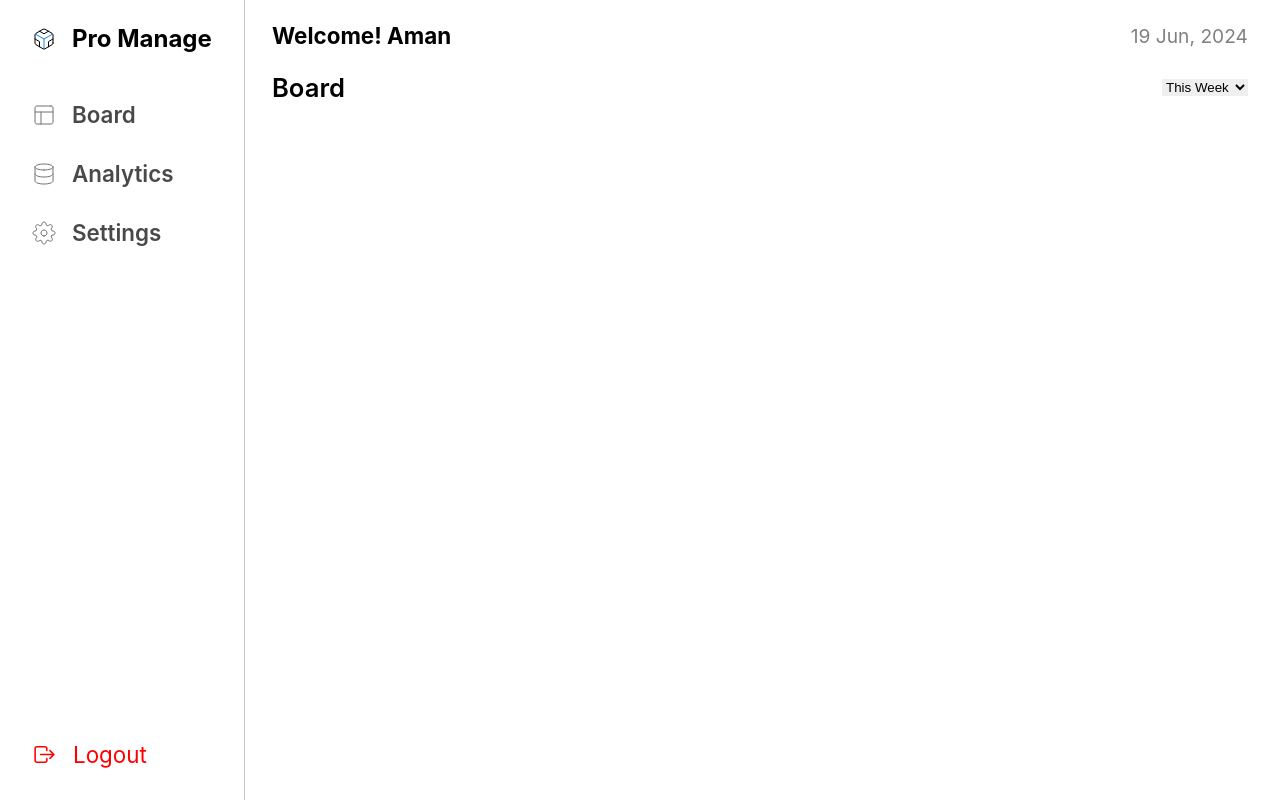
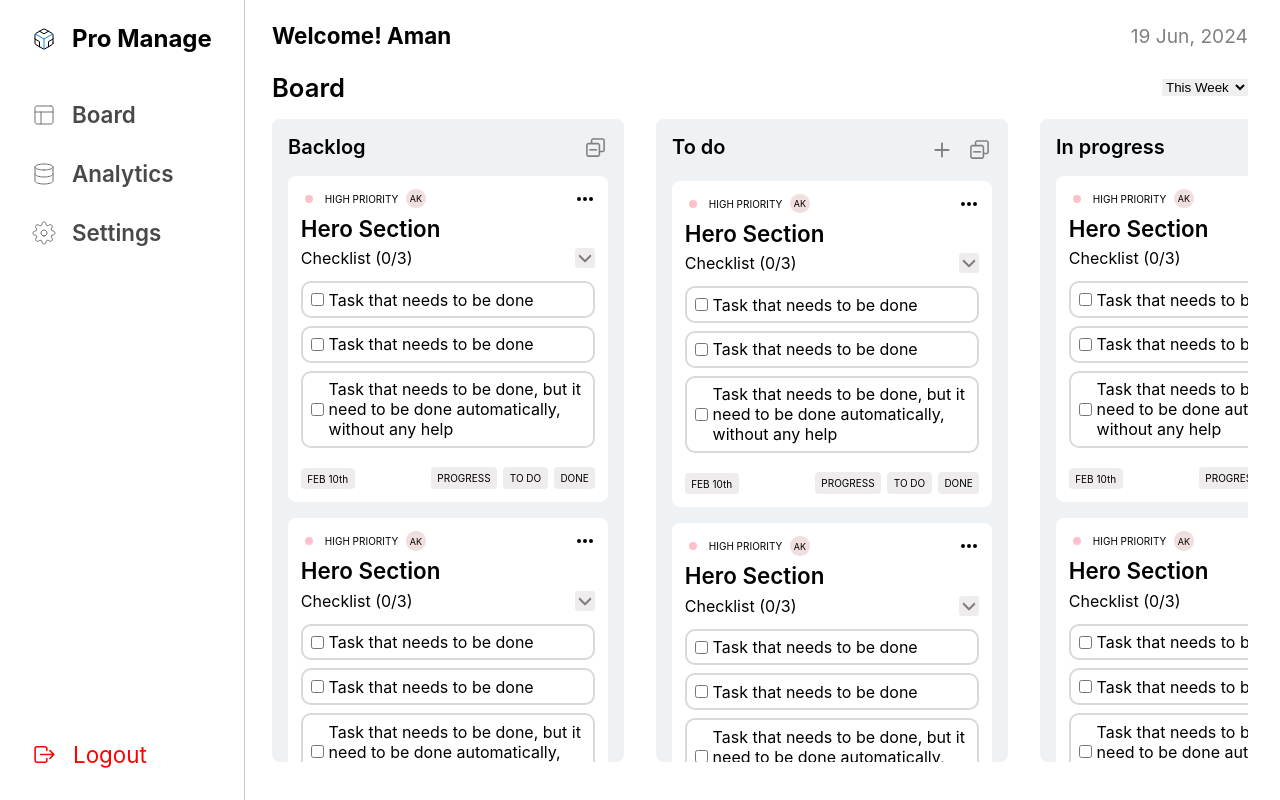
Before and after one commit to AmanGarg0303/pro-manage, a React (Create React App) app in the folder frontend/: page / in a window 1280 px wide. Built offline with nearby package versions, Linux system fonts and the light colour scheme.

Commit message:
cards and tasks

```diff
--- a/frontend/src/App.js
+++ b/frontend/src/App.js
@@ -31,7 +31,7 @@ function App() {
         >
           <Sidebar />
         </div>
-        <div style={{ flex: 5, marginLeft: "15rem" }}>
+        <div style={{ flex: 5, marginLeft: "15rem", overflow: "hidden" }}>
           <Outlet />
         </div>
       </div>
@@ -60,7 +60,9 @@ function App() {
                 >
                   <Sidebar />
                 </div>
-                <div style={{ flex: 5, marginLeft: "15rem" }}>
+                <div
+                  style={{ flex: 5, marginLeft: "15rem", overflow: "hidden" }}
+                >
                   <Dashboard />
                 </div>
               </div>
--- /dev/null
+++ b/frontend/src/components/card/Card.jsx
@@ -0,0 +1,28 @@
+import React from "react";
+import styles from "./card.module.css";
+import { VscCollapseAll } from "react-icons/vsc";
+import { IoIosAdd } from "react-icons/io";
+import { Task } from "../task/Task";
+
+export const Card = ({ name }) => {
+  return (
+    <div className={styles.singleCard}>
+      <div className={styles.mainTitle}>
+        <h2 className={styles.title}>{name}</h2>
+        <div style={{ display: "flex", alignItems: "center", gap: "0 0.6rem" }}>
+          {name === "To do" && (
+            <IoIosAdd size={30} fill="gray" className={styles.icon} />
+          )}
+          <VscCollapseAll size={25} fill="gray" className={styles.icon} />
+        </div>
+      </div>
+
+      <Task />
+      <Task />
+      <Task />
+      <Task />
+      <Task />
+      <Task />
+    </div>
+  );
+};
--- /dev/null
+++ b/frontend/src/components/card/card.module.css
@@ -0,0 +1,41 @@
+.singleCard {
+  width: 22rem;
+  background-color: var(--bg-gray);
+  padding: 1rem;
+  border-radius: 8px;
+  height: calc(100vh - 64px - 5.8rem);
+  margin: 1rem 0 1rem 0;
+  overflow-y: auto;
+
+  .mainTitle {
+    display: flex;
+    justify-content: space-between;
+
+    .title {
+      font-size: 20px;
+      font-weight: 600;
+    }
+
+    .icon {
+      cursor: pointer;
+    }
+  }
+}
+
+.singleCard::-webkit-scrollbar {
+  width: 10px;
+}
+
+.singleCard::-webkit-scrollbar-track {
+  background: #f1f1f1;
+  border-radius: 10px;
+}
+
+.singleCard::-webkit-scrollbar-thumb {
+  background: #9cb7c5;
+  border-radius: 10px;
+}
+
+.singleCard::-webkit-scrollbar-thumb:hover {
+  background: #555;
+}
--- /dev/null
+++ b/frontend/src/components/cards/Cards.jsx
@@ -0,0 +1,14 @@
+import React from "react";
+import styles from "./cards.module.css";
+import { Card } from "../card/Card";
+
+export const Cards = () => {
+  return (
+    <div>
+      <Card />
+      <Card />
+      <Card />
+      <Card />
+    </div>
+  );
+};
--- /dev/null
+++ b/frontend/src/components/task/Task.jsx
@@ -0,0 +1,64 @@
+import React from "react";
+import styles from "./task.module.css";
+import { GoDotFill } from "react-icons/go";
+import { HiDotsHorizontal } from "react-icons/hi";
+import { FaAngleDown } from "react-icons/fa6";
+import { FaAngleUp } from "react-icons/fa6";
+
+export const Task = () => {
+  return (
+    <div className={styles.singleTask}>
+      <div className={styles.topbar}>
+        <div className={styles.taskPriority}>
+          <GoDotFill fill="pink" />
+          <p className={styles.priority}>HIGH PRIORITY</p>
+          <p className={styles.assignedTo}>AK</p>
+        </div>
+
+        <HiDotsHorizontal size={20} />
+      </div>
+
+      <div className={styles.header}>
+        <h1 className={styles.taskName}>Hero Section</h1>
+
+        <div className={styles.checklistArea}>
+          <p>Checklist (0/3)</p>
+
+          <FaAngleDown size={20} className={styles.dropdownUpIcon} />
+        </div>
+      </div>
+
+      <div className={styles.allInputs}>
+        <div className={styles.singleInput}>
+          <input type="checkbox" />
+          <p className={styles.taskContent}>Task that needs to be done</p>
+        </div>
+
+        <div className={styles.singleInput}>
+          <input type="checkbox" />
+          <p className={styles.taskContent}>Task that needs to be done</p>
+        </div>
+
+        <div className={styles.singleInput}>
+          <input type="checkbox" />
+          <p className={styles.taskContent}>
+            Task that needs to be done, but it need to be done automatically,
+            without any help
+          </p>
+        </div>
+      </div>
+
+      <div className={styles.bottomBar}>
+        <div>
+          <button className={styles.btns}>FEB 10th</button>
+        </div>
+
+        <div className={styles.btnsContainer}>
+          <button className={styles.btns}>PROGRESS</button>
+          <button className={styles.btns}>TO DO</button>
+          <button className={styles.btns}>DONE</button>
+        </div>
+      </div>
+    </div>
+  );
+};
--- /dev/null
+++ b/frontend/src/components/task/task.module.css
@@ -0,0 +1,96 @@
+.singleTask {
+  padding: 0.8rem;
+  border-radius: 8px;
+  background-color: white;
+  margin: 1rem 0;
+
+  .topbar {
+    display: flex;
+    justify-content: space-between;
+
+    .taskPriority {
+      display: flex;
+      align-items: center;
+      gap: 0 0.5rem;
+
+      .priority {
+        font-size: 10px;
+      }
+
+      .assignedTo {
+        width: 1.2rem;
+        height: 1.2rem;
+        border-radius: 50%;
+        background-color: #f1dfdf;
+        font-size: 9px;
+        display: flex;
+        justify-content: center;
+        align-items: center;
+      }
+    }
+  }
+
+  .header {
+    margin-top: 0.4rem;
+
+    .taskName {
+      font-size: 1.4rem;
+      font-weight: 600;
+    }
+
+    .checklistArea {
+      margin-top: 0.4rem;
+      display: flex;
+      justify-content: space-between;
+      align-items: center;
+
+      .dropdownUpIcon {
+        color: gray;
+        background-color: #eeecec;
+        padding: 0.1rem;
+        border-radius: 3px;
+        cursor: pointer;
+      }
+    }
+  }
+
+  .allInputs {
+    margin-top: 0.8rem;
+    display: flex;
+    flex-direction: column;
+    gap: 0.5rem 0;
+
+    .singleInput {
+      display: flex;
+      align-items: center;
+      gap: 0 0.3rem;
+      border: 2px solid rgb(220, 216, 216);
+      border-radius: 10px;
+      padding: 0.4rem 0.5rem;
+
+      .taskContent {
+        font-size: 16px;
+      }
+    }
+  }
+
+  .bottomBar {
+    margin-top: 1.2rem;
+    display: flex;
+    justify-content: space-between;
+    gap: 0 1rem;
+
+    .btnsContainer {
+      display: flex;
+      align-items: center;
+      gap: 0 0.4rem;
+    }
+    .btns {
+      all: unset;
+      background-color: #eeecec;
+      font-size: 10px;
+      padding: 0.3rem 0.4rem;
+      border-radius: 4px;
+    }
+  }
+}
--- a/frontend/src/pages/dashboard/Dashboard.jsx
+++ b/frontend/src/pages/dashboard/Dashboard.jsx
@@ -1,6 +1,8 @@
 import React from "react";
 import styles from "./dashboard.module.css";
 import numToMonth from "../../utils/numToMonth";
+import { Cards } from "../../components/cards/Cards";
+import { Card } from "../../components/card/Card";
 
 const Dashboard = () => {
   const date = new Date().getDate();
@@ -26,6 +28,13 @@ const Dashboard = () => {
           <option value="month">This Month</option>
         </select>
       </div>
+
+      <div className={styles.mainCards}>
+        <Card name="Backlog" />
+        <Card name="To do" />
+        <Card name="In progress" />
+        <Card name="Done" />
+      </div>
     </div>
   );
 };
--- a/frontend/src/pages/dashboard/dashboard.module.css
+++ b/frontend/src/pages/dashboard/dashboard.module.css
@@ -1,5 +1,5 @@
 .container {
-  padding: 1.4rem 2rem;
+  padding: 1.4rem 2rem 0 2rem;
 
   .topBar {
     display: flex;
@@ -17,4 +17,28 @@
       border: none;
     }
   }
+
+  .mainCards {
+    display: -webkit-box;
+    gap: 1rem 2rem;
+    overflow-x: auto;
+  }
+
+  .mainCards::-webkit-scrollbar {
+    height: 10px;
+  }
+
+  .mainCards::-webkit-scrollbar-track {
+    background: #f1f1f1;
+    border-radius: 10px;
+  }
+
+  .mainCards::-webkit-scrollbar-thumb {
+    background: #9cb7c5;
+    border-radius: 10px;
+  }
+
+  .mainCards::-webkit-scrollbar-thumb:hover {
+    background: #555;
+  }
 }
```
Also changed, not shown: frontend/src/assets/addCard.svg (deleted), frontend/src/assets/collapseAll.svg (deleted), frontend/src/components/cards/cards.module.css (added).
